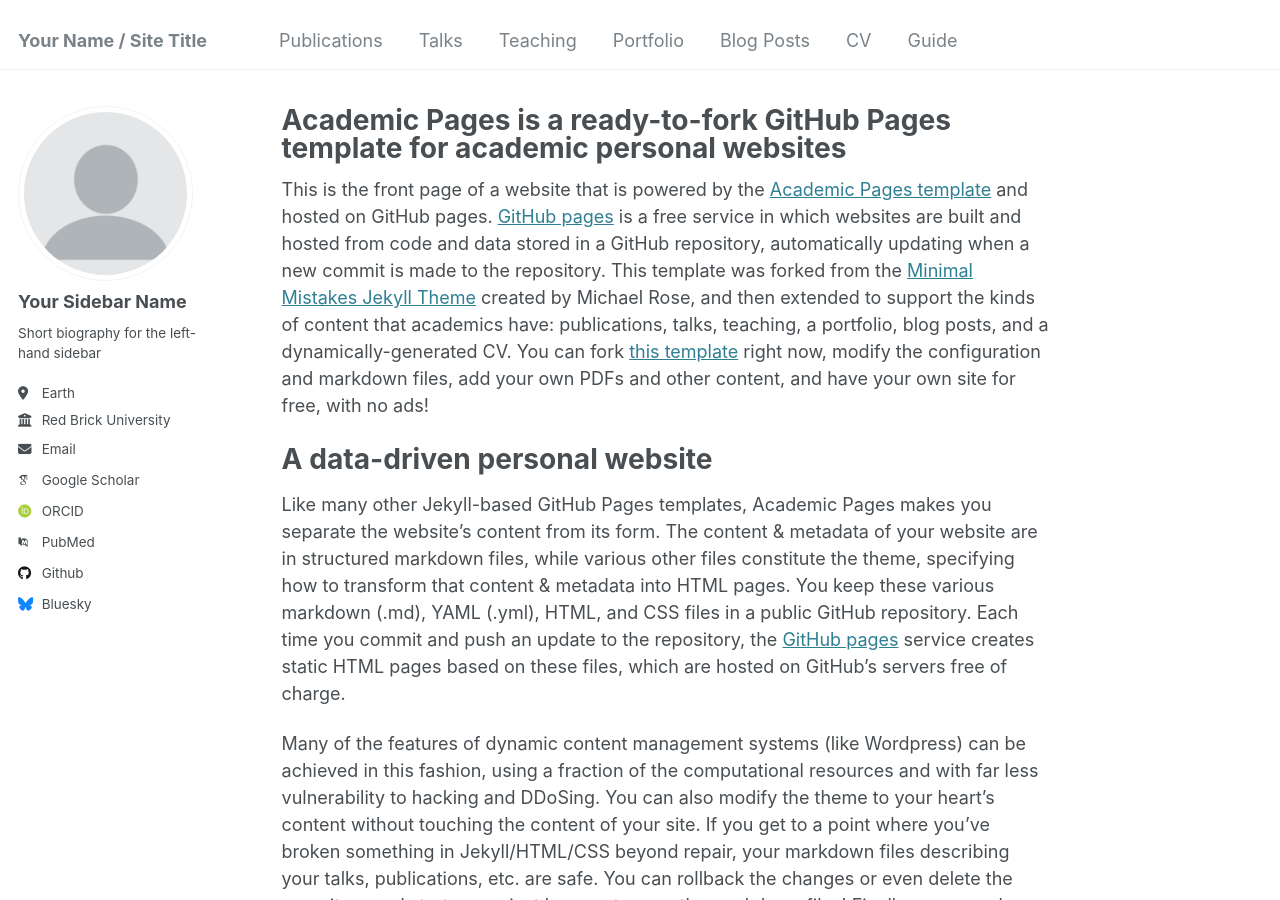
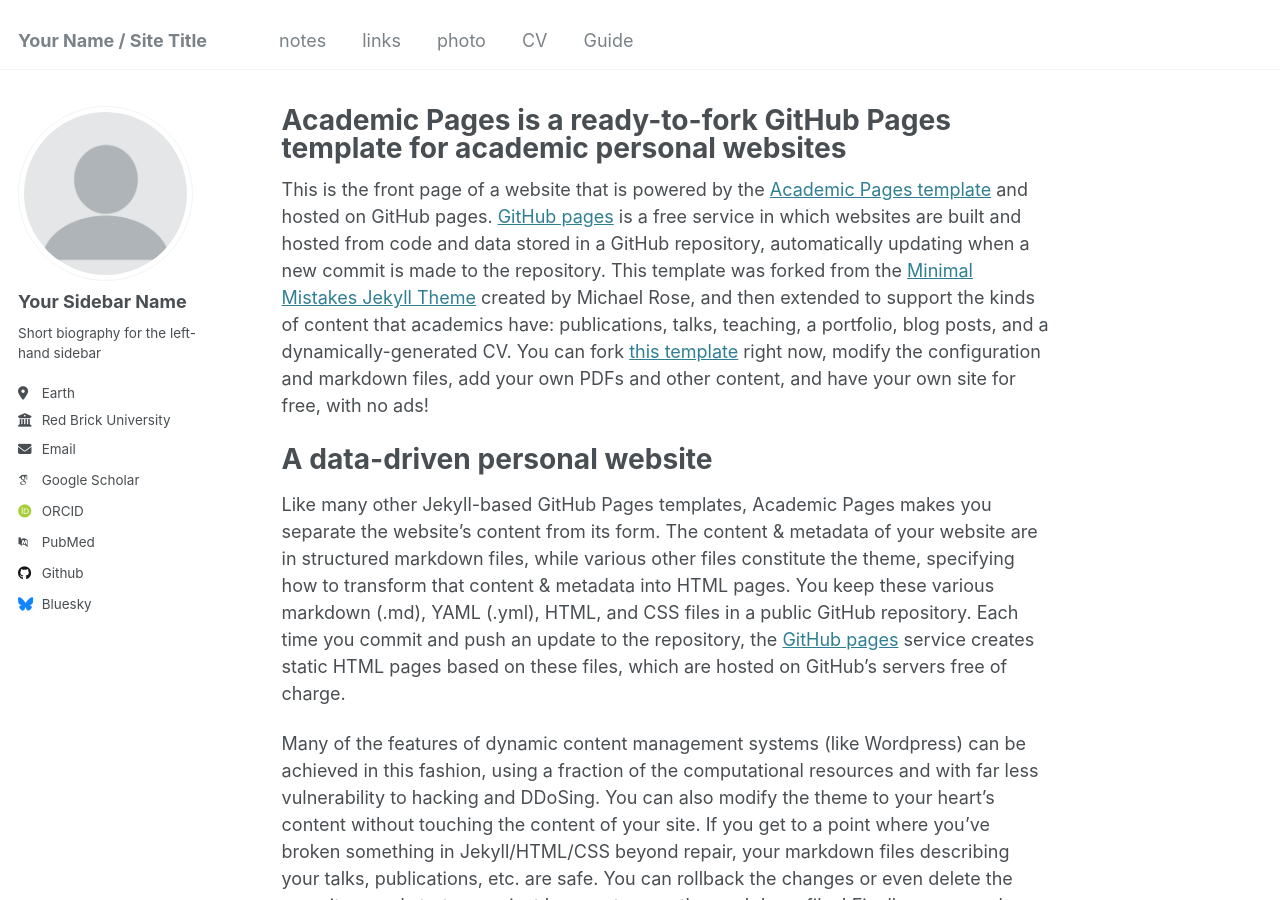
Before and after one commit to quireep/yihan.feng.github.io, a Jekyll site: the page built from _pages/about.md, in a window 1280 px wide and 900 px high. Built offline with Jekyll 4.4.1, drawn with Linux system fonts in a browser that asks for light colours; some web fonts are replaced.

Commit message:
Update navigation.yml

```diff
--- a/_data/navigation.yml
+++ b/_data/navigation.yml
@@ -5,20 +5,15 @@
 # prevent it from being included in the site.
 
 main:
-  - title: "Publications"
-    url: /publications/
 
-  - title: "Talks"
+  - title: "notes"
     url: /talks/
 
-  - title: "Teaching"
+  - title: "links"
     url: /teaching/
 
-  - title: "Portfolio"
+  - title: "photo"
     url: /portfolio/
-
-  - title: "Blog Posts"
-    url: /year-archive/
 
   - title: "CV"
     url: /cv/
```
